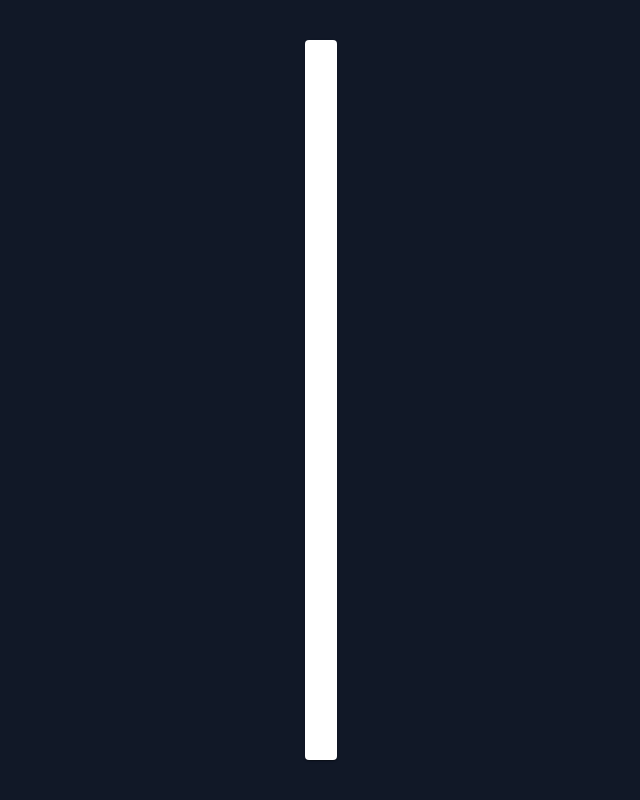
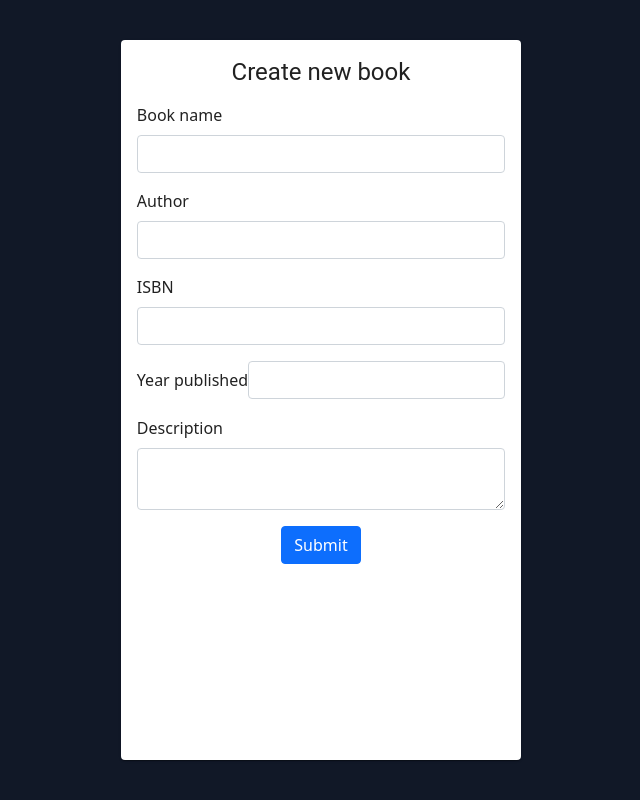
Before and after one commit to Drumshtick/bookStore, a React (Create React App) app in the folder books-frontend/: page /manage in a window 1280 px wide. Shown: the whole page, without its empty margins (319-959 px from the left). Built offline with nearby package versions, Linux system fonts and the light colour scheme.

Commit message:
created simple form

```diff
--- a/books-frontend/src/pages/ManageBooks.js
+++ b/books-frontend/src/pages/ManageBooks.js
@@ -1,18 +1,59 @@
 import Card from '@mui/material/Card';
 import CardContent from '@mui/material/CardContent';
 import './styles/manageBooks.scss';
-
+import Button from 'react-bootstrap/Button';
+import Form from 'react-bootstrap/Form';
+import Typography from '@mui/material/Typography';
+import DatePicker from "react-datepicker";
+import "react-datepicker/dist/react-datepicker.css";
 const ManageBooks = () => {
   return (
     <main>
       <Card
         sx={{
           height: '90vh',
-          width: 'auto'
+          width: 'auto',
+          minWidth: '400px',
         }}
       >
         <CardContent>
-
+        <Typography
+          variant="h5"
+          textAlign="center"
+          mb="15px"
+        >
+          Create new book
+        </Typography>
+        <Form>
+          <Form.Group className="mb-3" controlId="bookName">
+            <Form.Label>Book name</Form.Label>
+            <Form.Control type="text" />
+          </Form.Group>
+          <Form.Group className="mb-3" controlId="author">
+            <Form.Label>Author</Form.Label>
+            <Form.Control type="text" />
+          </Form.Group>
+          <Form.Group className="mb-3" controlId="isbn">
+            <Form.Label>ISBN</Form.Label>
+            <Form.Control type="text" />
+          </Form.Group>
+          <Form.Group className="mb-3" controlId="published">
+            <Form.Label>Year published</Form.Label>
+            <DatePicker className="datepicker form-control"
+              // selected={startDate}
+              // onChange={date => setStartDate(date)}
+            />
+          </Form.Group>
+          <Form.Group className="mb-3" controlId="description">
+            <Form.Label>Description</Form.Label>
+            <Form.Control as="textarea" />
+          </Form.Group>
+          <div className='text-center'>
+            <Button variant="primary" type="submit">
+              Submit
+            </Button>
+          </div>
+          </Form>
         </CardContent>
       </Card>
     </main>
```
